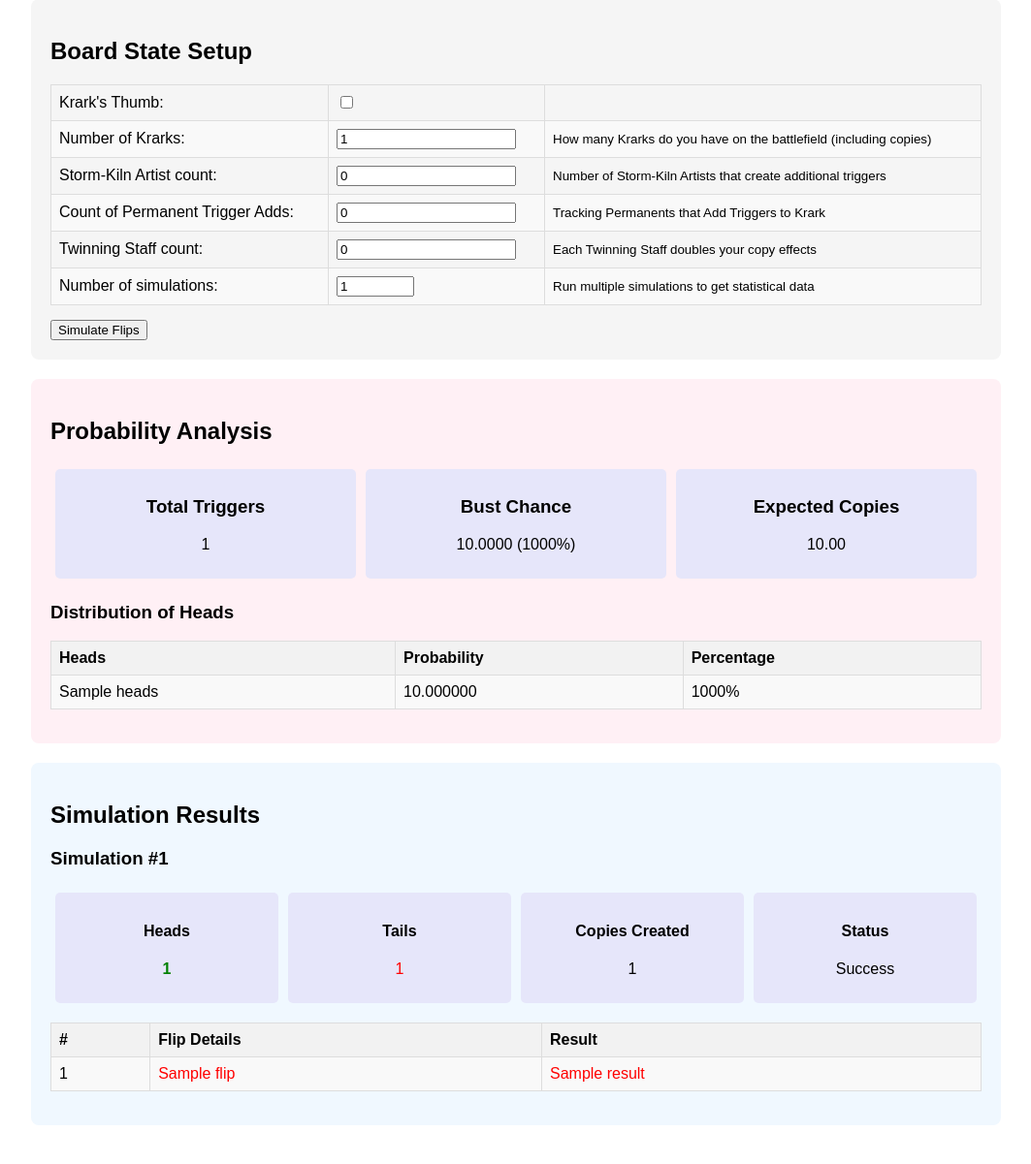
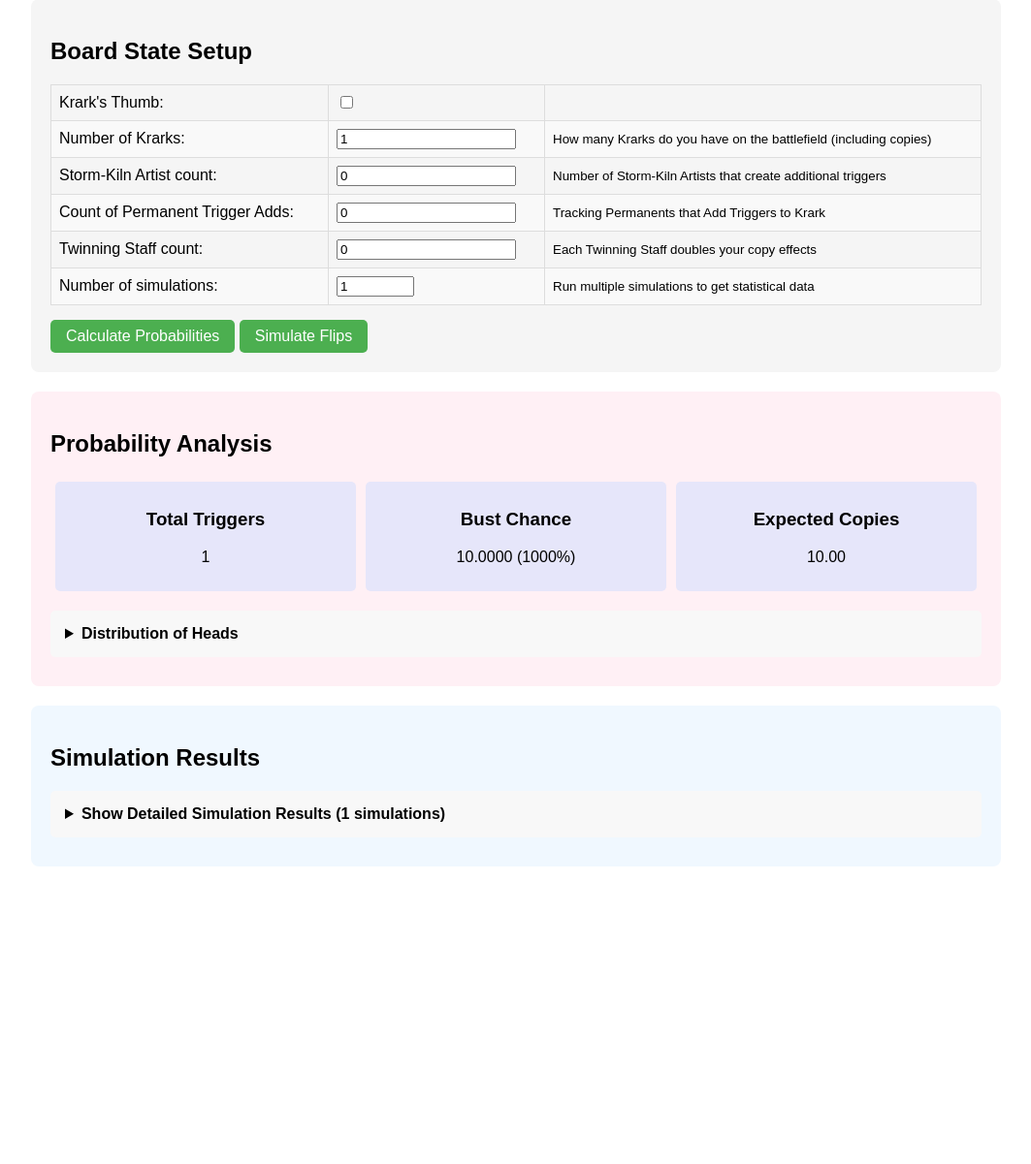
Before and after one commit to EcSamuel/CoinStateTracker, a Django app: template coin_state_tracker/templates/flip_template.html in a window 1280 px wide. Shown: the part 101-1302 px from the top of the page at 97% size, without its empty margins (108-1171 px from the left). After the commit the page ends 995 px from the top, so only its background shows below. Run offline with Django 5.2, Linux system fonts and the light colour scheme; tables that the repository leaves empty hold one stand-in row (values such as "Sample post"); the template is opened without the code that fills it: values that come from a table or form of the project are taken from there, most other values are stand-ins (such as "Sample title", 1, 10 or a date in 2020).

Commit message:
Initial Commit

```diff
--- a/coin_state_tracker/templates/flip_template.html
+++ b/coin_state_tracker/templates/flip_template.html
@@ -24,6 +24,12 @@
         }
         .probability-container {
             background-color: #fff0f5;
+            padding: 20px;
+            border-radius: 8px;
+            margin-bottom: 20px;
+        }
+        .summary-container {
+            background-color: #f0fff0;
             padding: 20px;
             border-radius: 8px;
             margin-bottom: 20px;
@@ -58,14 +64,59 @@
             display: flex;
             justify-content: space-between;
             margin-bottom: 15px;
+            flex-wrap: wrap;
         }
         .stat-box {
             flex: 1;
+            min-width: 150px;
             padding: 10px;
             margin: 5px;
             background-color: #e6e6fa;
             border-radius: 5px;
             text-align: center;
+        }
+        details {
+            background-color: #f8f8f8;
+            padding: 10px;
+            border-radius: 5px;
+            margin-bottom: 10px;
+        }
+        summary {
+            cursor: pointer;
+            font-weight: bold;
+            padding: 5px;
+        }
+        details > div {
+            padding: 10px;
+        }
+        button {
+            padding: 8px 16px;
+            background-color: #4CAF50;
+            color: white;
+            border: none;
+            border-radius: 5px;
+            cursor: pointer;
+            font-size: 16px;
+        }
+        button:hover {
+            background-color: #45a049;
+        }
+        /* Loader styles */
+        .loader {
+            border: 5px solid #f3f3f3;
+            border-top: 5px solid #3498db;
+            border-radius: 50%;
+            width: 20px;
+            height: 20px;
+            animation: spin 2s linear infinite;
+            display: inline-block;
+            margin-left: 10px;
+            vertical-align: middle;
+            display: none;
+        }
+        @keyframes spin {
+            0% { transform: rotate(0deg); }
+            100% { transform: rotate(360deg); }
         }
     </style>
 </head>
@@ -74,7 +125,7 @@
 
     <div class="form-container">
         <h2>Board State Setup</h2>
-        <form method="post">
+        <form method="post" id="boardStateForm">
             {% csrf_token %}
             <table>
                 {% for field in form %}
@@ -85,43 +136,47 @@
                     </tr>
                 {% endfor %}
             </table>
+            <div class="button-group">
+                <button type="button" id="updateProbButton">Calculate Probabilities</button>
                 <button type="submit">Simulate Flips</button>
+                <span class="loader" id="probLoader"></span>
+            </div>
         </form>
     </div>
 
-    {% if total_triggers %}
-        <div class="probability-container">
-            <h2>Probability Analysis</h2>
+    <div id="probabilitySection">
+        {% include "probability.html" %}
+    </div>
+
+    {% if show_simulations and summary_stats %}
+        <div class="summary-container">
+            <h2>Simulation Summary</h2>
             <div class="stats-summary">
                 <div class="stat-box">
-                    <h3>Total Triggers</h3>
-                    <p>{{ total_triggers }}</p>
+                    <h3>Wins</h3>
+                    <p class="heads">{{ summary_stats.wins }}</p>
                 </div>
                 <div class="stat-box">
-                    <h3>Bust Chance</h3>
-                    <p>{{ probabilities.bust_probability|floatformat:4 }} ({% widthratio probabilities.bust_probability 1 100 %}%)</p>
+                    <h3>Losses</h3>
+                    <p class="tails">{{ summary_stats.losses }}</p>
                 </div>
                 <div class="stat-box">
-                    <h3>Expected Copies</h3>
-                    <p>{{ probabilities.expected_copies|floatformat:2 }}</p>
+                    <h3>Win Rate</h3>
+                    <p>{% widthratio summary_stats.win_rate 1 100 %}%</p>
+                </div>
+                <div class="stat-box">
+                    <h3>Avg. Heads</h3>
+                    <p class="heads">{{ summary_stats.avg_heads|floatformat:2 }}</p>
+                </div>
+                <div class="stat-box">
+                    <h3>Avg. Tails</h3>
+                    <p class="tails">{{ summary_stats.avg_tails|floatformat:2 }}</p>
+                </div>
+                <div class="stat-box">
+                    <h3>Avg. Copies</h3>
+                    <p>{{ summary_stats.avg_copies|floatformat:2 }}</p>
                 </div>
             </div>
-
-            <h3>Distribution of Heads</h3>
-            <table>
-                <tr>
-                    <th>Heads</th>
-                    <th>Probability</th>
-                    <th>Percentage</th>
-                </tr>
-                {% for heads, prob in probabilities.heads_distribution.items %}
-                <tr>
-                    <td>{{ heads }}</td>
-                    <td>{{ prob|floatformat:6 }}</td>
-                    <td>{% widthratio prob 1 100 %}%</td>
-                </tr>
-                {% endfor %}
-            </table>
         </div>
     {% endif %}
 
@@ -129,29 +184,19 @@
         <div class="results-container">
             <h2>Simulation Results</h2>
 
+            <details>
+                <summary>Show Detailed Simulation Results ({{ simulation_results|length }} simulations)</summary>
+                <div>
                     {% for result in simulation_results %}
-                <h3>Simulation #{{ forloop.counter }}</h3>
-                <div class="stats-summary">
-                    <div class="stat-box">
-                        <h4>Heads</h4>
-                        <p class="heads">{{ result.heads_count }}</p>
-                    </div>
-                    <div class="stat-box">
-                        <h4>Tails</h4>
-                        <p class="tails">{{ result.tails_count }}</p>
-                    </div>
-                    <div class="stat-box">
-                        <h4>Copies Created</h4>
-                        <p>{{ result.copy_count }}</p>
-                    </div>
-                    <div class="stat-box">
-                        <h4>Status</h4>
-                        <p {% if result.all_tails %}class="highlight"{% endif %}>
-                            {% if result.all_tails %}BUST!{% else %}Success{% endif %}
-                        </p>
-                    </div>
-                </div>
-
+                        <details>
+                            <summary>
+                                Simulation #{{ forloop.counter }} -
+                                Heads: <span class="heads">{{ result.heads_count }}</span>,
+                                Tails: <span class="tails">{{ result.tails_count }}</span>,
+                                Copies: {{ result.copy_count }}
+                                {% if result.all_tails %}<span class="highlight"> - BUST!</span>{% endif %}
+                            </summary>
+                            <div>
                                 <table>
                                     <tr>
                                         <th>#</th>
@@ -173,8 +218,64 @@
                                     </tr>
                                     {% endfor %}
                                 </table>
+                            </div>
+                        </details>
                     {% endfor %}
                 </div>
+            </details>
+        </div>
     {% endif %}
+
+    <script>
+        document.addEventListener('DOMContentLoaded', function() {
+            // JavaScript for real-time probability updates
+            const updateProbButton = document.getElementById('updateProbButton');
+            const probLoader = document.getElementById('probLoader');
+            const boardStateForm = document.getElementById('boardStateForm');
+            const probabilitySection = document.getElementById('probabilitySection');
+
+            updateProbButton.addEventListener('click', function() {
+                // Show loader
+                probLoader.style.display = 'inline-block';
+
+                // Get form data
+                const formData = new FormData(boardStateForm);
+                formData.append('calc_prob', 'true');
+
+                // Send AJAX request
+                fetch(window.location.href, {
+                    method: 'POST',
+                    body: formData,
+                    headers: {
+                        'X-Requested-With': 'XMLHttpRequest',
+                    }
+                })
+                .then(response => response.json())
+                .then(data => {
+                    // Update the probability section with new HTML
+                    probabilitySection.innerHTML = data.probability_html;
+
+                    // Hide loader
+                    probLoader.style.display = 'none';
+                })
+                .catch(error => {
+                    console.error('Error:', error);
+                    // Hide loader
+                    probLoader.style.display = 'none';
+                });
+            });
+
+            // Auto update probabilities when form fields change
+            const formInputs = boardStateForm.querySelectorAll('input, select');
+            formInputs.forEach(input => {
+                input.addEventListener('change', function() {
+                    // Don't auto-update on num_simulations change to avoid confusion
+                    if (input.id !== 'id_num_simulations') {
+                        updateProbButton.click();
+                    }
+                });
+            });
+        });
+    </script>
 </body>
 </html>
--- /dev/null
+++ b/coin_state_tracker/templates/probability.html
@@ -0,0 +1,36 @@
+{% comment %}This is a partial template that contains only the probability section{% endcomment %}
+<div class="probability-container">
+    <h2>Probability Analysis</h2>
+    <div class="stats-summary">
+        <div class="stat-box">
+            <h3>Total Triggers</h3>
+            <p>{{ total_triggers }}</p>
+        </div>
+        <div class="stat-box">
+            <h3>Bust Chance</h3>
+            <p>{{ probabilities.bust_probability|floatformat:4 }} ({% widthratio probabilities.bust_probability 1 100 %}%)</p>
+        </div>
+        <div class="stat-box">
+            <h3>Expected Copies</h3>
+            <p>{{ probabilities.expected_copies|floatformat:2 }}</p>
+        </div>
+    </div>
+
+    <details>
+        <summary>Distribution of Heads</summary>
+        <table>
+            <tr>
+                <th>Heads</th>
+                <th>Probability</th>
+                <th>Percentage</th>
+            </tr>
+            {% for heads, prob in probabilities.heads_distribution.items %}
+            <tr>
+                <td>{{ heads }}</td>
+                <td>{{ prob|floatformat:6 }}</td>
+                <td>{% widthratio prob 1 100 %}%</td>
+            </tr>
+            {% endfor %}
+        </table>
+    </details>
+</div>
```
Lines whose indentation alone changed are shown as unchanged.
